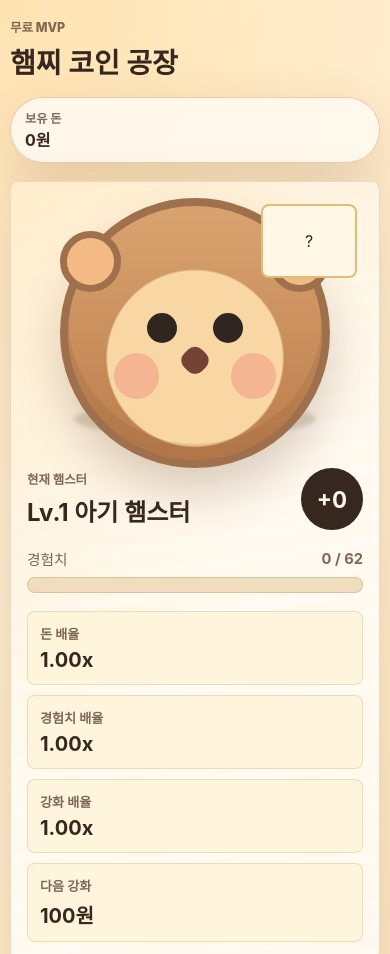
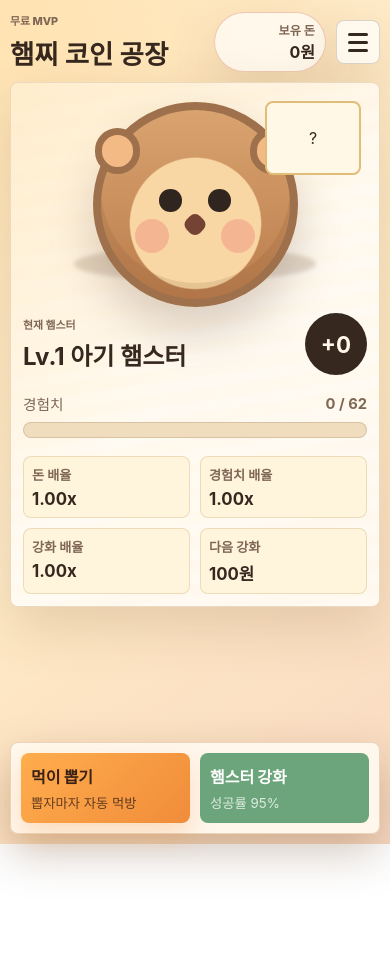
Before and after one commit to qkrtjdgus7638-create/hamster-tycoon, a website with bundled scripts: page index.html in a window 390 px wide. Shown: the top 954 px of the page. After the commit the page ends 844 px from the top, so only its background shows below. Built offline with nearby package versions, Linux system fonts and the light colour scheme.

Commit message:
Move secondary panels into menu

```diff
--- a/src/js/ui.js
+++ b/src/js/ui.js
@@ -25,9 +25,16 @@ export function renderApp(root, state, handlers, lastEvent = null) {
         <p class="eyebrow">무료 MVP</p>
         <h1>햄찌 코인 공장</h1>
       </div>
+      <div class="topbar-actions">
         <div class="money-pill">
           <span>보유 돈</span>
           <strong>${formatNumber(state.money)}원</strong>
+        </div>
+        <button class="menu-button" data-action="toggle-menu" aria-label="메뉴 열기" aria-expanded="false" aria-controls="game-menu">
+          <span></span>
+          <span></span>
+          <span></span>
+        </button>
       </div>
     </header>
 
@@ -72,8 +79,9 @@ export function renderApp(root, state, handlers, lastEvent = null) {
           ${renderStat("다음 강화", `${formatNumber(upgradeCost)}원`)}
         </div>
       </section>
+    </main>
 
-      <section class="action-panel">
+    <nav class="bottom-actions" aria-label="주요 행동">
       <button class="primary-action" data-action="draw">
         <span>먹이 뽑기</span>
         <small>뽑자마자 자동 먹방</small>
@@ -82,14 +90,26 @@ export function renderApp(root, state, handlers, lastEvent = null) {
         <span>햄스터 강화</span>
         <small>성공률 ${Math.round(upgradeRule.successRate * 100)}%</small>
       </button>
-        <button class="secondary-action" data-action="toggle-dex">
-          <span>도감 보기</span>
-          <small>${collectionItems.length}종 발견</small>
-        </button>
-        <button class="ghost-action" data-action="reset">
-          <span>저장 초기화</span>
-          <small>처음부터 다시</small>
-        </button>
+    </nav>
+
+    <div class="menu-scrim" data-action="close-menu" hidden></div>
+    <aside class="game-menu" id="game-menu" hidden>
+      <div class="menu-heading">
+        <div>
+          <p class="eyebrow">햄찌 서랍</p>
+          <h2>메뉴</h2>
+        </div>
+        <button class="menu-close" data-action="close-menu">닫기</button>
+      </div>
+
+      <section class="info-panel">
+        <div class="panel-heading">
+          <h2>먹이 도감</h2>
+          <span>${collectionItems.length}/${FOOD_GRADES.reduce((sum, grade) => sum + grade.foods.length, 0)}종</span>
+        </div>
+        <div class="collection-grid">
+          ${renderCollection(collectionItems)}
+        </div>
       </section>
 
       <section class="info-panel">
@@ -102,26 +122,21 @@ export function renderApp(root, state, handlers, lastEvent = null) {
         </ol>
       </section>
 
-      <section class="info-panel collection-panel" id="collection-panel" hidden>
-        <div class="panel-heading">
-          <h2>먹이 도감</h2>
-          <span>${collectionItems.length}/${FOOD_GRADES.reduce((sum, grade) => sum + grade.foods.length, 0)}종</span>
-        </div>
-        <div class="collection-grid">
-          ${renderCollection(collectionItems)}
-        </div>
-      </section>
-
       <section class="info-panel">
         <div class="panel-heading">
           <h2>희귀 기록</h2>
-          <span>랭킹 확장용 데이터 포함</span>
+          <span>랭킹 확장용 데이터</span>
         </div>
         <div class="history-list">
           ${renderRareHistory(state.rareHistory)}
         </div>
       </section>
-    </main>
+
+      <button class="reset-menu-action" data-action="reset">
+        <span>저장 초기화</span>
+        <small>처음부터 다시. 햄스터는 모르는 척합니다.</small>
+      </button>
+    </aside>
   `;
 
   root.querySelector("[data-action='draw']").addEventListener("click", handlers.onDraw);
@@ -130,12 +145,21 @@ export function renderApp(root, state, handlers, lastEvent = null) {
     .addEventListener("click", handlers.onUpgrade);
   root.querySelector("[data-action='reset']").addEventListener("click", handlers.onReset);
   root
-    .querySelector("[data-action='toggle-dex']")
-    .addEventListener("click", () => {
-      const panel = root.querySelector("#collection-panel");
-      panel.hidden = !panel.hidden;
-      if (!panel.hidden) panel.scrollIntoView({ behavior: "smooth", block: "nearest" });
+    .querySelector("[data-action='toggle-menu']")
+    .addEventListener("click", () => toggleMenu(root, true));
+  root.querySelectorAll("[data-action='close-menu']").forEach((element) => {
+    element.addEventListener("click", () => toggleMenu(root, false));
   });
+}
+
+function toggleMenu(root, isOpen) {
+  const menu = root.querySelector("#game-menu");
+  const scrim = root.querySelector(".menu-scrim");
+  const button = root.querySelector("[data-action='toggle-menu']");
+
+  menu.hidden = !isOpen;
+  scrim.hidden = !isOpen;
+  button.setAttribute("aria-expanded", String(isOpen));
 }
 
 function renderLastFood(lastEvent) {
--- a/src/styles/main.css
+++ b/src/styles/main.css
@@ -28,9 +28,14 @@
   box-sizing: border-box;
 }
 
+[hidden] {
+  display: none !important;
+}
+
 body {
   min-height: 100vh;
   margin: 0;
+  overflow-x: hidden;
   background:
     radial-gradient(circle at top left, rgba(255, 212, 135, 0.52), transparent 34rem),
     linear-gradient(145deg, var(--bg), #ffe9c5 56%, #f8d9c2);
@@ -42,8 +47,9 @@ button {
 
 .app-shell {
   width: min(1120px, 100%);
+  min-height: 100dvh;
   margin: 0 auto;
-  padding: 18px clamp(14px, 3vw, 28px) 36px;
+  padding: 18px clamp(14px, 3vw, 28px) 112px;
 }
 
 .topbar {
@@ -52,6 +58,12 @@ button {
   justify-content: space-between;
   gap: 16px;
   margin-bottom: 18px;
+}
+
+.topbar-actions {
+  display: flex;
+  align-items: center;
+  gap: 10px;
 }
 
 .eyebrow {
@@ -97,14 +109,43 @@ h1 {
   font-size: clamp(1rem, 3vw, 1.35rem);
 }
 
+.menu-button,
+.menu-close {
+  border: 1px solid rgba(54, 39, 31, 0.18);
+  border-radius: 8px;
+  background: rgba(255, 250, 241, 0.92);
+  color: var(--ink);
+  cursor: pointer;
+}
+
+.menu-button {
+  display: grid;
+  width: 48px;
+  height: 48px;
+  place-content: center;
+  gap: 5px;
+  box-shadow: var(--shadow);
+}
+
+.menu-button span {
+  display: block;
+  width: 20px;
+  height: 3px;
+  border-radius: 999px;
+  background: var(--ink);
+}
+
+.menu-close {
+  min-height: 40px;
+  padding: 0 14px;
+  font-weight: 900;
+}
+
 .game-layout {
-  display: grid;
-  grid-template-columns: minmax(0, 1.1fr) minmax(320px, 0.9fr);
-  gap: 16px;
+  display: block;
 }
 
 .hero-panel,
-.action-panel,
 .info-panel {
   border: 1px solid rgba(176, 126, 62, 0.26);
   border-radius: 8px;
@@ -114,8 +155,8 @@ h1 {
 
 .hero-panel {
   position: relative;
-  grid-row: span 3;
   overflow: hidden;
+  min-height: min(690px, calc(100dvh - 214px));
   padding: clamp(16px, 3vw, 24px);
 }
 
@@ -377,15 +418,25 @@ h1 {
   font-size: 1.25rem;
 }
 
-.action-panel {
+.bottom-actions {
+  position: fixed;
+  right: max(14px, calc((100vw - 1120px) / 2 + 24px));
+  bottom: 16px;
+  left: max(14px, calc((100vw - 1120px) / 2 + 24px));
+  z-index: 20;
   display: grid;
   grid-template-columns: repeat(2, minmax(0, 1fr));
   gap: 10px;
-  padding: 12px;
+  padding: 10px;
+  border: 1px solid rgba(176, 126, 62, 0.28);
+  border-radius: 8px;
+  background: rgba(255, 250, 241, 0.9);
+  box-shadow: 0 18px 46px rgba(95, 55, 21, 0.28);
+  backdrop-filter: blur(12px);
 }
 
-.action-panel button {
-  min-height: 86px;
+.bottom-actions button {
+  min-height: 76px;
   border: 0;
   border-radius: 8px;
   cursor: pointer;
@@ -396,25 +447,27 @@ h1 {
     filter 150ms ease;
 }
 
-.action-panel button:active {
+.bottom-actions button:active {
   transform: translateY(2px);
 }
 
-.action-panel button:hover {
+.bottom-actions button:hover {
   filter: brightness(1.02);
 }
 
-.action-panel span,
-.action-panel small {
+.bottom-actions span,
+.bottom-actions small,
+.reset-menu-action span,
+.reset-menu-action small {
   display: block;
 }
 
-.action-panel span {
+.bottom-actions span {
   font-size: 1rem;
   font-weight: 900;
 }
 
-.action-panel small {
+.bottom-actions small {
   margin-top: 5px;
   opacity: 0.78;
 }
@@ -430,18 +483,64 @@ h1 {
   color: #fff;
 }
 
-.secondary-action:nth-of-type(3) {
-  background: #d47381;
+.info-panel {
+  padding: 14px;
 }
 
-.ghost-action {
-  border: 1px solid rgba(54, 39, 31, 0.18) !important;
+.menu-scrim {
+  position: fixed;
+  inset: 0;
+  z-index: 30;
+  background: rgba(39, 25, 16, 0.28);
+}
+
+.game-menu {
+  position: fixed;
+  top: 12px;
+  right: 12px;
+  bottom: 12px;
+  z-index: 40;
+  display: grid;
+  width: min(430px, calc(100vw - 24px));
+  grid-auto-rows: max-content;
+  gap: 12px;
+  overflow: auto;
+  padding: 14px;
+  border: 1px solid rgba(176, 126, 62, 0.3);
+  border-radius: 8px;
+  background: rgba(255, 250, 241, 0.98);
+  box-shadow: 0 22px 70px rgba(39, 25, 16, 0.34);
+}
+
+.menu-heading {
+  display: flex;
+  align-items: center;
+  justify-content: space-between;
+  gap: 12px;
+}
+
+.menu-heading h2 {
+  margin-bottom: 0;
+}
+
+.reset-menu-action {
+  min-height: 72px;
+  padding: 12px;
+  border: 1px solid rgba(54, 39, 31, 0.18);
+  border-radius: 8px;
   background: #fff8ec;
   color: var(--ink);
+  cursor: pointer;
+  text-align: left;
 }
 
-.info-panel {
-  padding: 14px;
+.reset-menu-action span {
+  font-weight: 900;
+}
+
+.reset-menu-action small {
+  margin-top: 5px;
+  color: var(--muted);
 }
 
 .panel-heading {
@@ -473,13 +572,9 @@ h1 {
   line-height: 1.45;
 }
 
-.collection-panel {
-  grid-column: 1 / -1;
-}
-
 .collection-grid {
   display: grid;
-  grid-template-columns: repeat(auto-fit, minmax(180px, 1fr));
+  grid-template-columns: 1fr;
   gap: 10px;
 }
 
@@ -602,31 +697,71 @@ h1 {
 
 @media (max-width: 820px) {
   .topbar {
-    align-items: stretch;
-    flex-direction: column;
+    align-items: center;
   }
 
-  .money-pill {
-    width: 100%;
-    text-align: left;
-  }
-
-  .game-layout {
-    grid-template-columns: 1fr;
+  h1 {
+    font-size: 1.65rem;
   }
 
   .hero-panel {
-    grid-row: auto;
+    min-height: auto;
+    padding: 16px;
+  }
+
+  .hamster-stage {
+    min-height: 252px;
+  }
+
+  .hamster-face {
+    width: min(54vw, 230px);
+  }
+
+  .stat-card {
+    min-height: 62px;
+    padding: 10px;
+  }
+
+  .stat-card strong {
+    font-size: 1.08rem;
   }
 }
 
 @media (max-width: 520px) {
   .app-shell {
-    padding-inline: 10px;
+    padding: 12px 10px 116px;
+  }
+
+  .topbar {
+    gap: 8px;
+    margin-bottom: 10px;
+  }
+
+  .eyebrow {
+    font-size: 0.68rem;
+  }
+
+  .money-pill {
+    min-width: 112px;
+    padding: 8px 10px;
+  }
+
+  .menu-button {
+    width: 44px;
+    height: 44px;
+  }
+
+  .hero-panel {
+    min-height: auto;
+    padding: 12px;
   }
 
   .hamster-stage {
-    min-height: 270px;
+    min-height: 218px;
+  }
+
+  .hamster-face {
+    width: min(58vw, 205px);
   }
 
   .food-pop {
@@ -635,13 +770,33 @@ h1 {
     width: 96px;
   }
 
-  .action-panel,
   .stat-grid {
-    grid-template-columns: 1fr;
+    grid-template-columns: repeat(2, minmax(0, 1fr));
   }
 
-  .action-panel button {
-    min-height: 74px;
+  .stat-card {
+    min-height: 58px;
+    padding: 8px;
+  }
+
+  .stat-card strong {
+    font-size: 1.05rem;
+  }
+
+  .bottom-actions {
+    right: 10px;
+    bottom: 10px;
+    left: 10px;
+  }
+
+  .bottom-actions button {
+    min-height: 70px;
+    padding: 10px;
+  }
+
+  .game-menu {
+    inset: 8px;
+    width: auto;
   }
 
   .history-item {
```
Lines whose indentation alone changed are shown as unchanged.
